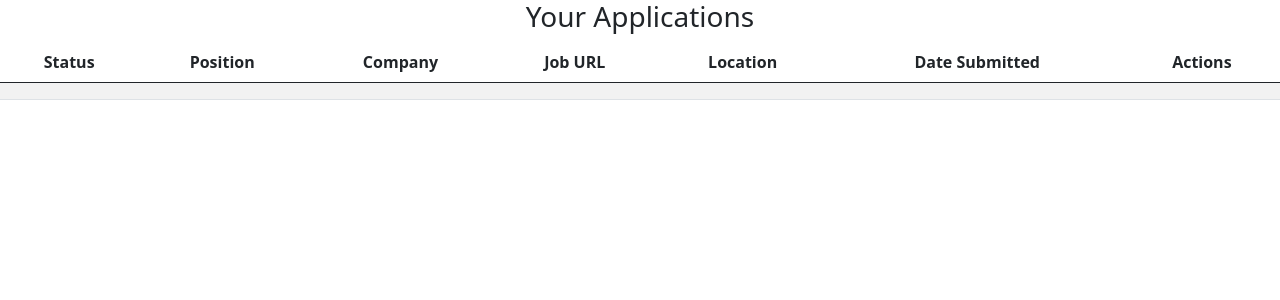
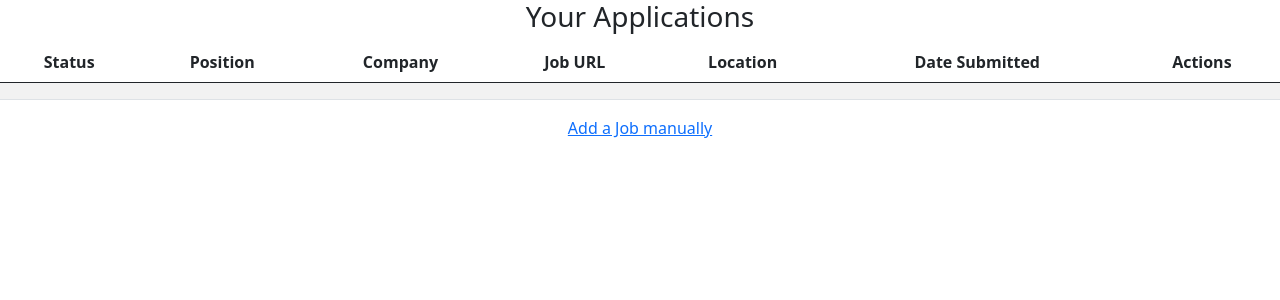
Before and after one commit to borelli28/Job-Board, a Django app: template job_board_app/templates/tracker_app.html in a window 1280 px wide. Shown: the part 38-338 px from the top of the page. Run offline with Django 3.2, Linux system fonts and the light colour scheme; the template is opened without the code that fills it, so the values that code supplies are empty.

Commit message:
Added a tag that redirect to form page

```diff
--- a/job_board_app/templates/tracker_app.html
+++ b/job_board_app/templates/tracker_app.html
@@ -67,6 +67,10 @@
         </tbody>
       </table>
 
+      <div id="add-job">
+        <a href="#">Add a Job manually</a>
+      </div>
+
       <div id="jobs-viewed">
         {% if viewed_jobs|length > 0 %}
           <h6>Jobs Viewed:</h6>
```
